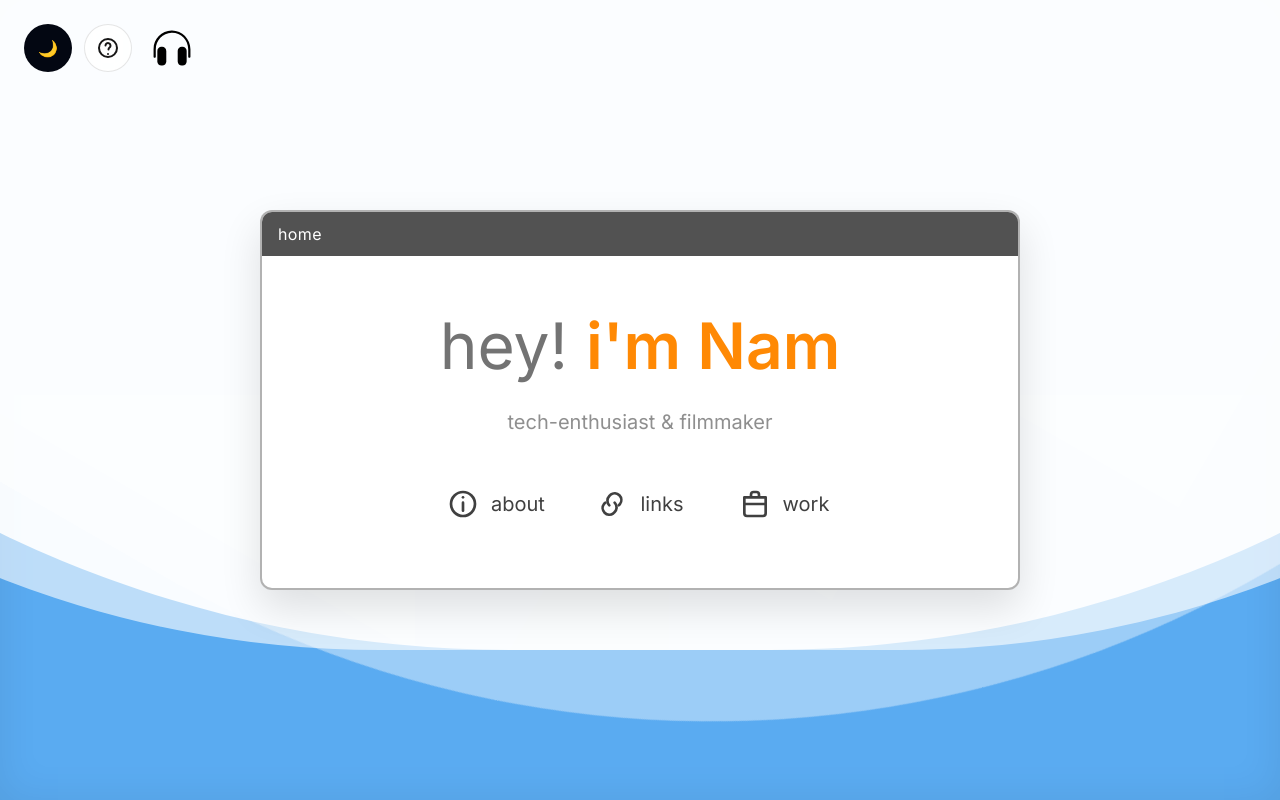
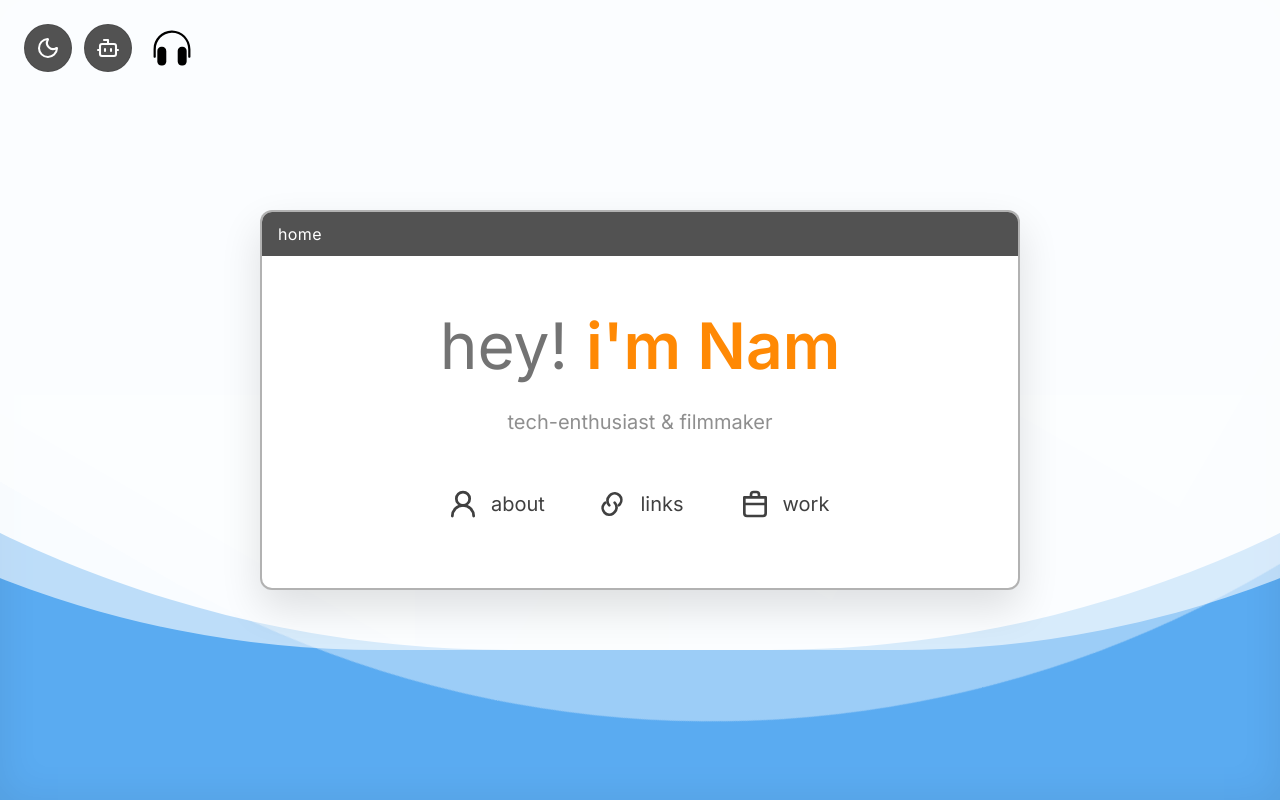
Before and after one commit to NamTakeshi/personal-website, a Vue app: page / in a window 1280 px wide. Built offline with nearby package versions, Linux system fonts and the light colour scheme.

Commit message:
Buttons verschönern

```diff
--- a/src/App.vue
+++ b/src/App.vue
@@ -15,12 +15,18 @@ const { initTheme, toggleTheme } = useTheme()
 const chatOpen = ref(false);
 
 const chatIcon = `
-  <svg viewBox="0 0 24 24" fill="none" xmlns="http://www.w3.org/2000/svg">
-    <path d="M12 18h.01" stroke="currentColor" stroke-width="2" stroke-linecap="round"/>
-    <path d="M9.5 9.5a2.5 2.5 0 1 1 4.1 2c-.6.5-1.1 1-1.1 2" stroke="currentColor" stroke-width="2" stroke-linecap="round" stroke-linejoin="round"/>
-    <path d="M21 12A9 9 0 1 1 3 12a9 9 0 0 1 18 0Z" stroke="currentColor" stroke-width="2"/>
-  </svg>
+  <svg xmlns="http://www.w3.org/2000/svg" viewBox="0 0 24 24" fill="none" stroke="currentColor" stroke-width="2.0625" stroke-linecap="round" stroke-linejoin="round" class="lucide lucide-bot-icon lucide-bot"><path d="M12 8V4H8"/><rect width="16" height="12" x="4" y="8" rx="2"/><path d="M2 14h2"/><path d="M20 14h2"/><path d="M15 13v2"/><path d="M9 13v2"/></svg>
 `;
+
+const sunIcon =
+    `<svg xmlns="http://www.w3.org/2000/svg" viewBox="0 0 24 24" fill="none" stroke="currentColor" stroke-width="2.0625" stroke-linecap="round" stroke-linejoin="round" class="lucide lucide-sun-icon lucide-sun"><circle cx="12" cy="12" r="4"/><path d="M12 2v2"/><path d="M12 20v2"/><path d="m4.93 4.93 1.41 1.41"/><path d="m17.66 17.66 1.41 1.41"/><path d="M2 12h2"/><path d="M20 12h2"/><path d="m6.34 17.66-1.41 1.41"/><path d="m19.07 4.93-1.41 1.41"/></svg>`;
+
+const moonIcon = `<svg xmlns="http://www.w3.org/2000/svg" viewBox="0 0 24 24" fill="none"
+                      stroke="currentColor" stroke-width="2.0625" stroke-linecap="round" stroke-linejoin="round"
+                      className="lucide lucide-moon-icon lucide-moon">
+  <path
+      d="M20.985 12.486a9 9 0 1 1-9.473-9.472c.405-.022.617.46.402.803a6 6 0 0 0 8.268 8.268c.344-.215.825-.004.803.401"/>
+</svg>`;
 
 onMounted(() => {
   initTheme()
@@ -30,35 +36,39 @@ onMounted(() => {
 <template>
   <!-- Light -->
   <div class="block dark:hidden">
-    <BackgroundWave />
+    <BackgroundWave/>
   </div>
 
   <!-- Dark -->
   <div class="hidden dark:block">
-    <BackgroundShootingStars />
+    <BackgroundShootingStars/>
   </div>
 
   <!-- Floating Buttons oben links -->
   <div class="fixed left-6 top-6 z-50 flex gap-3">
     <!-- Theme Toggle -->
     <button
-        class="w-12 h-12 flex items-center justify-center rounded-full border border-black/10 bg-gray-950 backdrop-blur dark:border-white/10 dark:bg-black/40"
+        class="w-12 h-12 flex items-center justify-center rounded-full border border-black/10 bg-neutral-600 backdrop-blur dark:border-white/10 dark:bg-neutral-600 transition-all duration-400 ease-out hover:scale-[1.03] active:scale-[0.97]
+"
         @click="toggleTheme"
         aria-label="Toggle theme"
         title="Toggle theme"
     >
-      <span class="dark:hidden">🌙</span>
-      <span class="hidden dark:inline">☀️</span>
+      <!-- Light Mode sichtbar: Moon (wechseln zu dark) -->
+      <span class="w-6 h-6 text-white dark:hidden" v-html="moonIcon"></span>
+
+      <!-- Dark Mode sichtbar: Sun (wechseln zu light) -->
+      <span class="w-6 h-6 text-white hidden dark:inline" v-html="sunIcon"></span>
     </button>
 
     <!-- Chat Button -->
     <button
-        class="w-12 h-12 flex items-center justify-center rounded-full border border-black/10 bg-white/80 backdrop-blur hover:bg-white dark:border-white/10 dark:bg-black/40 dark:hover:bg-black/60"
+        class="w-12 h-12 flex items-center justify-center rounded-full border border-black/10 bg-neutral-600 backdrop-blur dark:border-white/10 dark:bg-neutral-600"
         @click="chatOpen = true"
         aria-label="Open chat"
         title="Chat"
     >
-      <span class="w-6 h-6 text-neutral-900 dark:text-white" v-html="chatIcon"></span>
+      <span class="w-6 h-6 text-neutral-900 dark:text-white text-white" v-html="chatIcon"></span>
     </button>
   </div>
 
--- a/src/components/WindowCard.vue
+++ b/src/components/WindowCard.vue
@@ -15,12 +15,7 @@ const items = [
     label: "about",
     key: "about",
     icon: `
-      <svg viewBox="0 0 24 24" fill="none" xmlns="http://www.w3.org/2000/svg">
-        <path d="M12 11V17" stroke="currentColor" stroke-width="2" stroke-linecap="round"/>
-        <path d="M12 7H12.01" stroke="currentColor" stroke-width="2" stroke-linecap="round"/>
-        <path d="M21 12A9 9 0 1 1 3 12a9 9 0 0 1 18 0Z" stroke="currentColor" stroke-width="2"/>
-      </svg>
-    `,
+<svg xmlns="http://www.w3.org/2000/svg" width="32" height="32" viewBox="0 0 24 24" fill="none" stroke="currentColor" stroke-width="2.0625" stroke-linecap="round" stroke-linejoin="round" class="lucide lucide-user-round-icon lucide-user-round"><circle cx="12" cy="8" r="5"/><path d="M20 21a8 8 0 0 0-16 0"/></svg>    `,
   },
   {
     label: "links",
```
